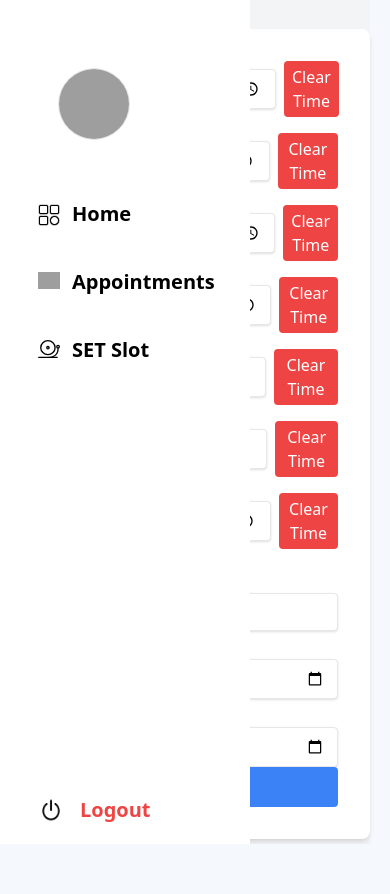
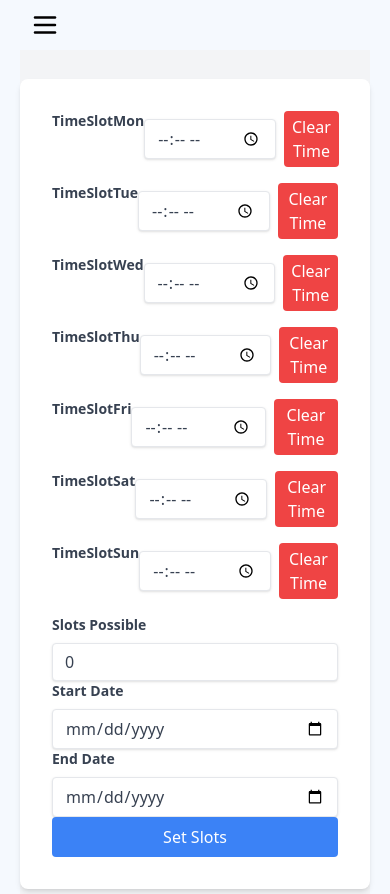
Before and after one commit to ReactersInc/telemedicine-frontend, a React (Create React App) app: page /setslot in a window 390 px wide. Before the commit the page ends 844 px from the top, so only its background shows below. Built offline with nearby package versions, Linux system fonts and the light colour scheme; grey boxes are pictures that could not be loaded; the HTML template or start-up script is replaced by a standard one.

Commit message:
doctor sidebar done

```diff
--- a/src/components/verticalNavDoctor/index.module.css
+++ b/src/components/verticalNavDoctor/index.module.css
@@ -32,3 +32,61 @@
 .sidenav a:active {
   color: #2cda6d;
 }
+
+.sidenav.hide {
+  left: -250px;
+}
+
+.hamburgerIcon {
+  /* Your styles for the hamburger icon */
+  display: none;
+  background-color: transparent;
+  border: none;
+  padding: 10px; /* Adjust padding as needed */
+  cursor: pointer;
+}
+
+/* Optionally, style the image inside the hamburger icon */
+.hamburgerIcon img {
+  width: 30px; /* Adjust width as needed */
+  height: auto; /* Maintain aspect ratio */
+}
+
+.closeButton{
+  display: none;
+}
+
+@media only screen and (max-width: 960px) {
+  .sidenav {
+    width: 200px; /* Adjust width for smaller screens */
+    /* background-color: #2cda6d; */
+
+    height:fit-content;
+
+    overflow-x: hidden;
+    transition: 0.5s;
+  }
+
+  .closeButton {
+    /* Your close button styles */
+    display: inline;
+    position: absolute;
+    top: 10px;
+    right: 10px;
+    background-color: transparent;
+    border: none;
+    font-size: 20px;
+    cursor: pointer;
+    z-index: 100;
+  }
+
+  /* Hide the close button when sidenav is not open */
+  .sidenav:not(.show) .closeButton {
+    display: none;
+  }
+
+
+  .hamburgerIcon{
+    display: inline;
+  }
+}
--- a/src/components/verticalNavDoctor/index.tsx
+++ b/src/components/verticalNavDoctor/index.tsx
@@ -1,4 +1,4 @@
-import React from "react";
+import React, { useEffect, useState } from "react";
 import { useDispatch, useSelector } from "react-redux";
 import { userLogout } from "../../features/users/userSlice";
 import styles from "./index.module.css";
@@ -57,9 +57,57 @@ function VerticalNavDoctor() {
     dispatch(userLogout());
     window.location.href = "/";
   };
+
+
+  const [showNav, setShowNav] = useState(true);
+  useEffect(() => {
+    // Function to check screen width and toggle sidenav visibility
+    const checkScreenWidth = () => {
+      if (window.innerWidth < 960) {
+        setShowNav(false);
+      } else {
+        setShowNav(true);
+      }
+    };
+
+    // Check screen width when component mounts
+    checkScreenWidth();
+
+    // Add event listener for window resize
+    window.addEventListener("resize", checkScreenWidth);
+
+    // Cleanup event listener on component unmount
+    return () => {
+      window.removeEventListener("resize", checkScreenWidth);
+    };
+  }, []);
+
+  const toggleNav = () => {
+    setShowNav(!showNav);
+  };
+
+  const closeNav = () => {
+    setShowNav(false);
+  };
+
+
+
   return (
     <div>
-      <div className={styles.sidenav}>
+      <button
+        className={styles.hamburgerIcon} // Style this button with hamburger menu icon
+        onClick={toggleNav}
+      >
+        <img src="./static/hamburger.svg" alt="Menu" />
+      </button>
+      <div className={`${styles.sidenav} ${showNav ? styles.show : styles.hide}`}>
+        {/* Close button */}
+        <button
+          className={styles.closeButton}
+          onClick={closeNav} // Close sidenav when clicked
+        >
+          Close
+        </button>
         <div className="flex flex-col">
           <div className=" w-28 h-28 flex justify-center">
             <img
```
